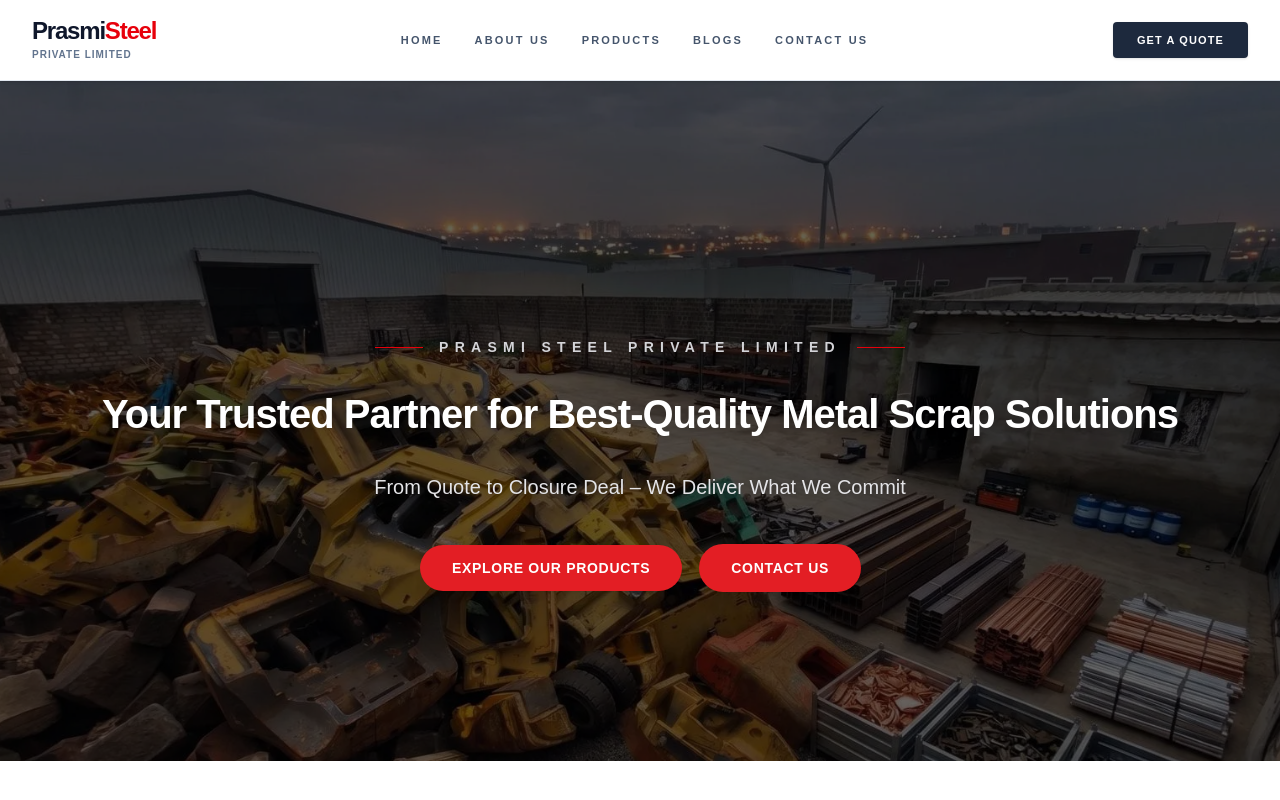
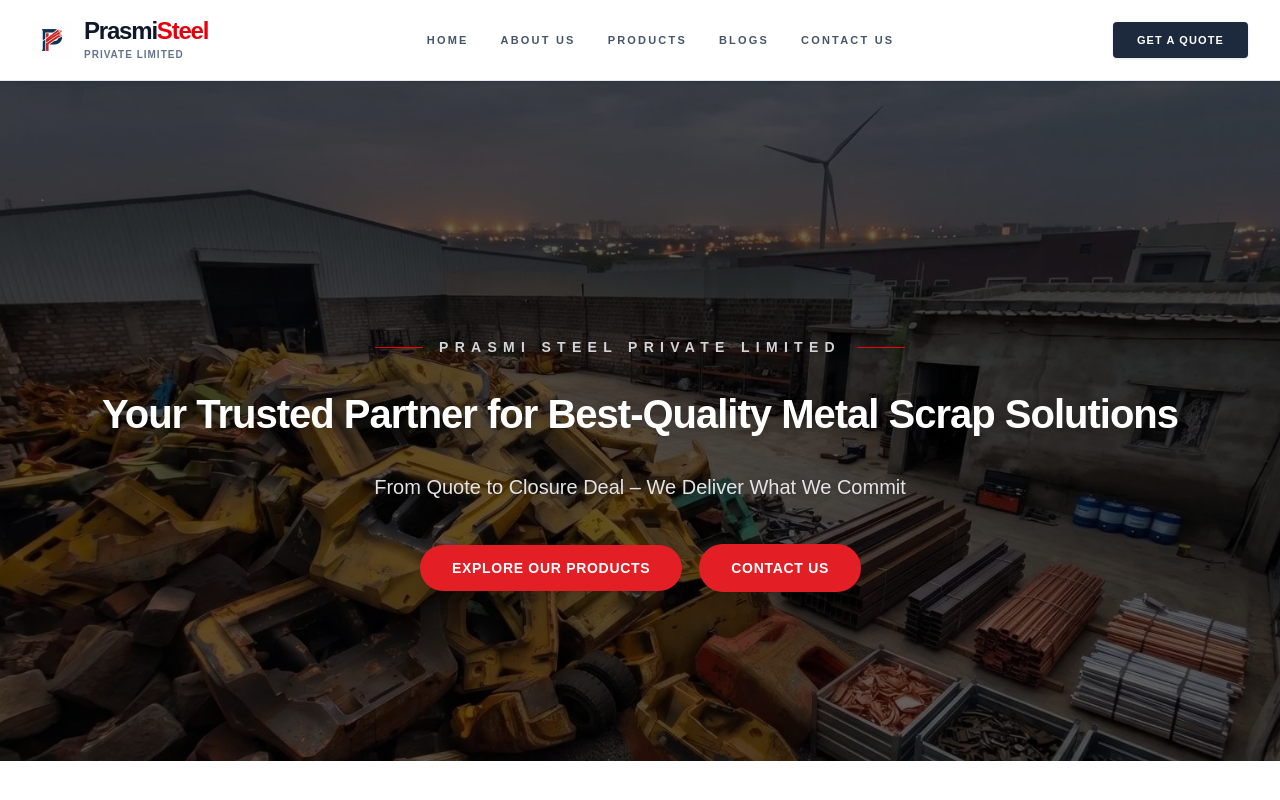
Before and after one commit to jaydev23045-glitch/prasmi-steel-private-limited, a React (Vite) app: page / in a window 1280 px wide. Shown: the top 800 px of the page. Built offline with nearby package versions, Linux system fonts and the light colour scheme.

Commit message:
feat: add company logo to header component

```diff
--- a/components/sections/Header.tsx
+++ b/components/sections/Header.tsx
@@ -47,6 +47,7 @@
             className="flex-shrink-0 flex items-center gap-3 cursor-pointer"
             onClick={() => setIsMobileMenuOpen(false)}
           >
+            <img src="/favicon.png" alt="Prasmi Steel Logo" className="w-10 h-10 object-contain" />
             <div className="flex flex-col">
               <span className="font-extrabold text-2xl tracking-tighter text-slate-900 leading-none">
                 Prasmi<span className="text-red-600">Steel</span>
```
